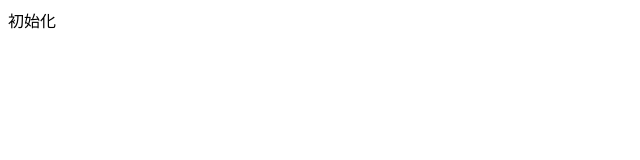
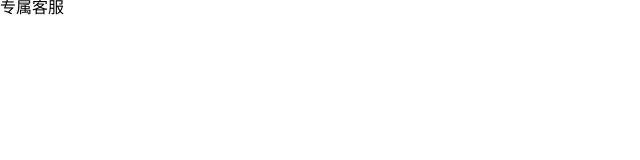
Before and after one commit to TDesignOteam/tdesign-mobile-vue-starter-chat, a Vue app: page / in a window 1280 px wide. Shown: the top 160 px of the page, without its empty margins (0-640 px from the left). Built offline with nearby package versions, Linux system fonts and the light colour scheme.

Commit message:
feat: 结构初始化

```diff
--- a/package.json
+++ b/package.json
@@ -12,6 +12,7 @@
     "format": "prettier --write src/"
   },
   "dependencies": {
+    "less": "^4.1.3",
     "vue": "^3.2.47",
     "vue-router": "^4.1.6"
   },
--- /dev/null
+++ b/src/assets/reset.less
@@ -0,0 +1,132 @@
+html,
+body,
+div,
+span,
+applet,
+object,
+iframe,
+h1,
+h2,
+h3,
+h4,
+h5,
+h6,
+p,
+blockquote,
+pre,
+a,
+abbr,
+acronym,
+address,
+big,
+cite,
+code,
+del,
+dfn,
+em,
+img,
+ins,
+kbd,
+q,
+s,
+samp,
+small,
+strike,
+strong,
+sub,
+sup,
+tt,
+var,
+b,
+u,
+i,
+center,
+dl,
+dt,
+dd,
+menu,
+ol,
+ul,
+li,
+fieldset,
+form,
+label,
+legend,
+table,
+caption,
+tbody,
+tfoot,
+thead,
+tr,
+th,
+td,
+article,
+aside,
+canvas,
+details,
+embed,
+figure,
+figcaption,
+footer,
+header,
+hgroup,
+main,
+menu,
+nav,
+output,
+ruby,
+section,
+summary,
+time,
+mark,
+audio,
+video {
+  margin: 0;
+  padding: 0;
+  border: 0;
+  font-size: 100%;
+  font: inherit;
+  vertical-align: baseline;
+}
+/* HTML5 display-role reset for older browsers */
+article,
+aside,
+details,
+figcaption,
+figure,
+footer,
+header,
+hgroup,
+main,
+menu,
+nav,
+section {
+  display: block;
+}
+/* HTML5 hidden-attribute fix for newer browsers */
+*[hidden] {
+  display: none;
+}
+body {
+  line-height: 1;
+}
+menu,
+ol,
+ul {
+  list-style: none;
+}
+blockquote,
+q {
+  quotes: none;
+}
+blockquote:before,
+blockquote:after,
+q:before,
+q:after {
+  content: '';
+  content: none;
+}
+table {
+  border-collapse: collapse;
+  border-spacing: 0;
+}
--- /dev/null
+++ b/src/index.less
@@ -0,0 +1,4 @@
+#app, body, html {
+    width: 100%;
+    height: 100%;
+}
--- a/src/main.ts
+++ b/src/main.ts
@@ -1,9 +1,10 @@
 import { createApp } from 'vue'
 import App from '@/App.vue'
 import router from '@/router'
+import '@/assets/reset.less'
+import '@/index.less'
 
 const app = createApp(App)
 
 app.use(router)
-
 app.mount('#app')
--- a/src/router/index.ts
+++ b/src/router/index.ts
@@ -1,13 +1,13 @@
 import { createRouter, createWebHistory } from 'vue-router'
-import HomeView from '@/views/HomeView.vue'
+import ChatView from '@/views/ChatView.vue'
 
 const router = createRouter({
   history: createWebHistory(import.meta.env.BASE_URL),
   routes: [
     {
       path: '/',
-      name: 'home',
-      component: HomeView
+      name: 'chat',
+      component: ChatView
     }
   ]
 })
--- /dev/null
+++ b/src/views/ChatView.vue
@@ -0,0 +1,16 @@
+<script setup lang="ts">
+document.title = '专属客服'
+</script>
+
+<template>
+  <div class="chat-view">
+    <div>专属客服</div>
+  </div>
+</template>
+
+<style lang="less">
+.chat-view {
+  width: 100%;
+  height: 100%;
+}
+</style>
--- a/src/views/HomeView.vue
+++ /dev/null
@@ -1,7 +0,0 @@
-<script setup lang="ts">
-document.title = '专属客服'
-</script>
-
-<template>
-  <div>初始化</div>
-</template>
```
Also changed, not shown: 1 other file (tests, documents, lock files or other folders).
